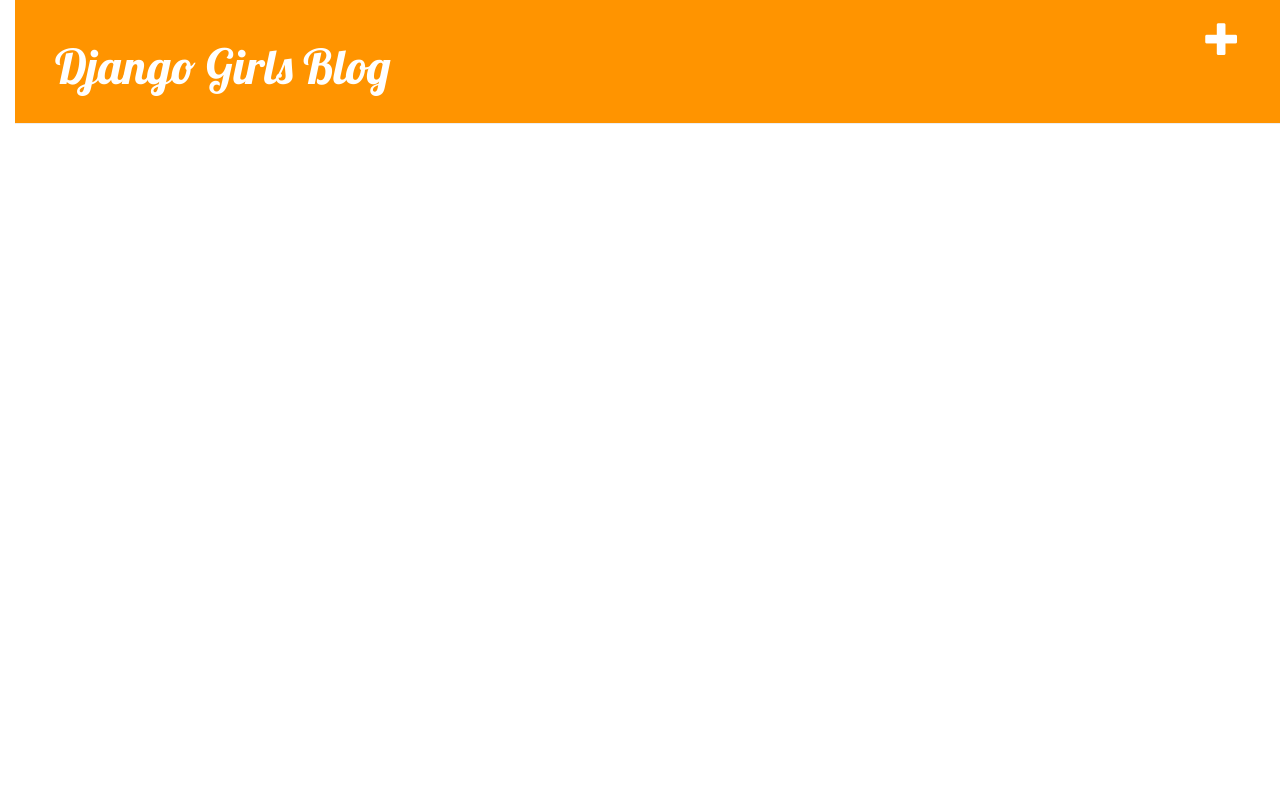
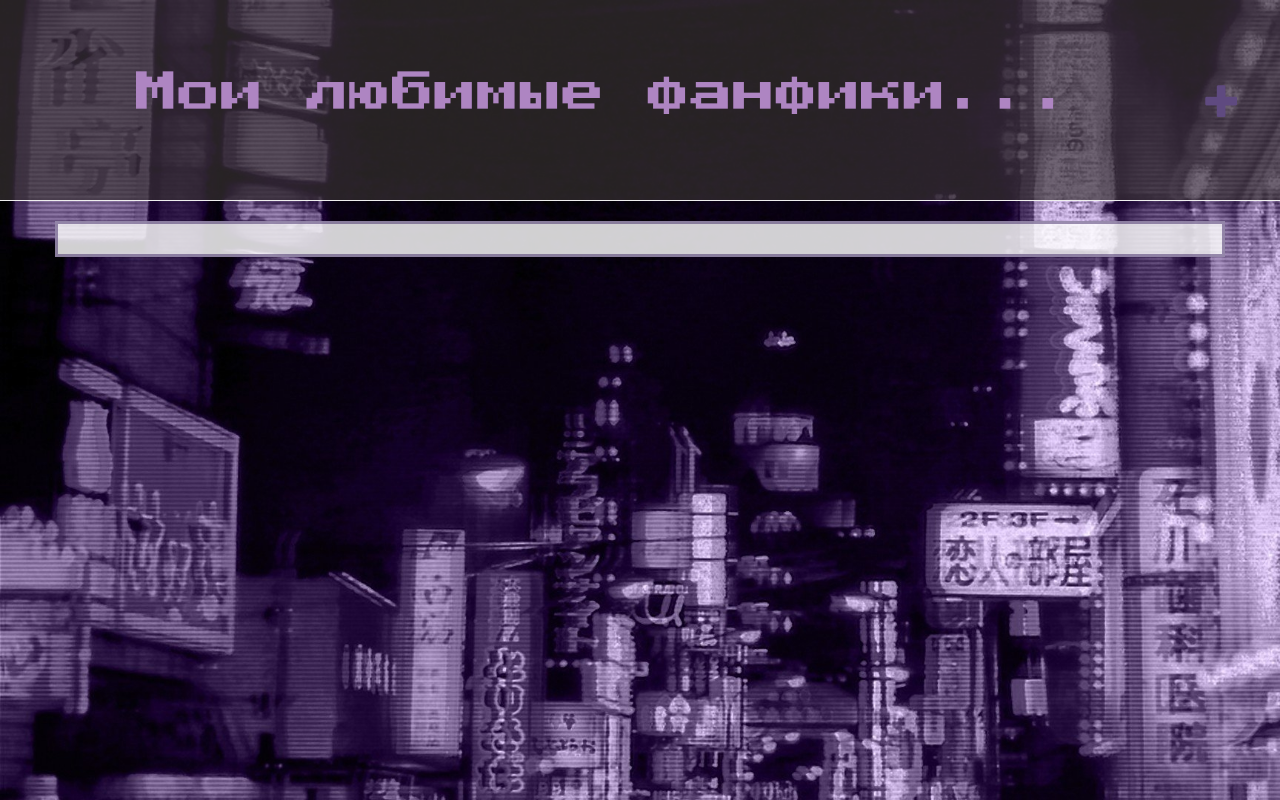
Before and after one commit to InnaKhismatulina/my_first_bog, a Django app: page / in a window 1280 px wide. Run offline with Django 3.2, Linux system fonts and the light colour scheme; the visitor is signed in with stand-in values (Sample User, id 1); data that the repository does not hold is empty; some libraries are stand-ins or nearby versions.

Commit message:
Added styles

```diff
--- a/blog/static/css/blog.css
+++ b/blog/static/css/blog.css
@@ -1,35 +1,62 @@
 h1
     a {
-        color: #FCA205;
-        font-family: 'Lobster';
+        color: rgb(252, 252, 252);
+        font-family: 'Press Start 2P', cursive;
     }
 
 body {
-    padding-left: 15px;
+
+    background-image: url(/static/img/body_f.jpg);
+    background-repeat: no-repeat;
+	background-size: cover;
+	width: auto;
+	height: auto;
+    font-size: 15px;
+    font-family: 'Press Start 2P', cursive;
+
+
 }
 
 .page-header {
-    background-color: #ff9400;
-    margin-top: 0;
-    padding: 20px 20px 20px 40px;
+    background-color: #3a3434aa;
+    margin: 0;
+    padding: 50px 20px 20px 20px;
 }
 
 .page-header h1, .page-header h1 a, .page-header h1 a:visited, .page-header h1 a:active {
-    color: #ffffff;
-    font-size: 36pt;
+    color: rgb(174, 133, 194);
+    font-size: 32pt;
     text-decoration: none;
+    text-align: center;
+    height: 100px;
 }
 
-.content {
-    margin-left: 40px;
+
+
+.post_d {
+    border: 3px solid rgba(72, 49, 109, 0.529);
+    background-color: rgba(255, 255, 255, 0.816);
+    padding: 15px;
+    margin: 20px 0%;
+
+}
+
+.post {
+    border: 3px solid rgba(73, 51, 109, 0.529);
+    background-color: rgba(116, 93, 135, 0.686);
+    padding: 15px;
+    margin: 20px 5%;
+
 }
 
 h1, h2, h3, h4 {
-    font-family: 'Lobster', cursive;
+    font-family: 'Press Start 2P', cursive;
+    text-align: center;
 }
 
 .date {
-    color: #828282;
+    color: #e1e1e1;
+    margin: 15px 30px;
 }
 
 .save {
@@ -52,5 +79,25 @@
 }
 
 .post h1 a, .post h1 a:visited {
-    color: #000000;
+    color: #ffffff;
 }
+
+p {
+    margin: 30px;
+}
+
+a {
+    margin: 15px;
+}
+
+.glyphicon {
+    position: relative;
+    top: 1px;
+    color:rgb(95, 74, 128);
+    display: inline-block;
+    font-family: 'Glyphicons Halflings';
+    font-style: normal;
+    font-weight: 400;
+    line-height: 2;
+    -webkit-font-smoothing: antialiased;
+}
--- a/blog/templates/blog/base.html
+++ b/blog/templates/blog/base.html
@@ -1,10 +1,10 @@
 {% load staticfiles %}
 <html>
     <head>
-        <title>Django Girls blog</title>
+        <title>Фанфики</title>
         <link rel="stylesheet" href="//maxcdn.bootstrapcdn.com/bootstrap/3.2.0/css/bootstrap.min.css">
         <link rel="stylesheet" href="//maxcdn.bootstrapcdn.com/bootstrap/3.2.0/css/bootstrap-theme.min.css">
-        <link href='//fonts.googleapis.com/css?family=Lobster&subset=latin,latin-ext' rel='stylesheet' type='text/css'>
+        <link href="https://fonts.googleapis.com/css?family=Press+Start+2P" rel="stylesheet" type="text/css">
         <link rel="stylesheet" href="{% static 'css/blog.css' %}">
     </head>
     <body>
@@ -12,11 +12,11 @@
             {% if user.is_authenticated %}
                 <a href="{% url 'post_new' %}" class="top-menu"><span class="glyphicon glyphicon-plus"></span></a>
             {% endif %}
-            <h1><a href="/">Django Girls Blog</a></h1>
+            <h1><a href="/">Мои любимые фанфики...</a></h1>
         </div>
         <div class="content container">
             <div class="row">
-                <div class="col-md-8">
+                <div class="post_d col-md-12">
                     {% block content %}
                     {% endblock %}
                 </div>
```
Also changed, not shown: blog/static/img/body_f.jpg (added).
